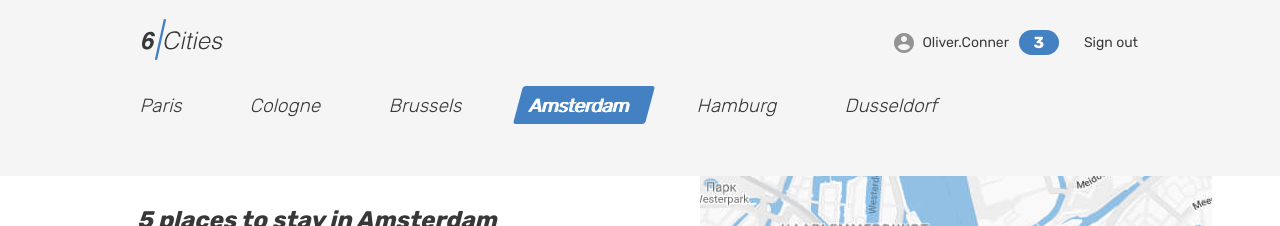
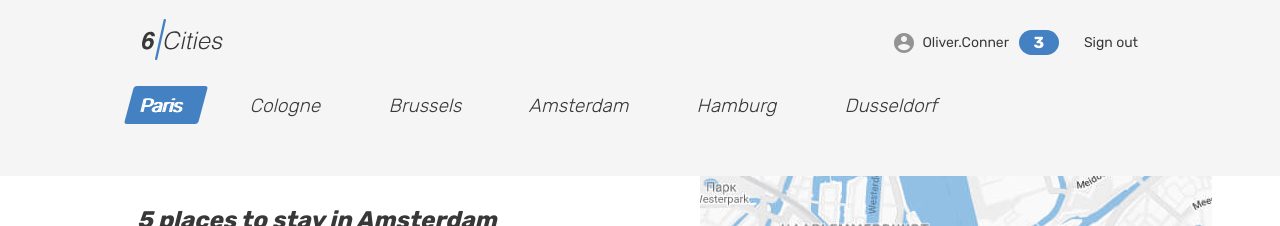
Before and after one commit to TatyanaNem/1919267-six-cities-angular, an Angular app: page / in a window 1280 px wide. Shown: the top 226 px of the page. Built offline with nearby package versions, Linux system fonts and the light colour scheme.

Commit message:
feat: added locations component

```diff
--- /dev/null
+++ b/src/app/features/locations/locations.component.html
@@ -0,0 +1,14 @@
+<div class="tabs">
+  <section class="locations container">
+    <ul class="locations__list tabs__list">
+      @for (city of cities; track city) {
+      <li class="locations__item">
+        <a class="locations__item-link tabs__item" [class.tabs__item--active]="city === selectedCity"
+          (click)="onSelectCity(city)" (keyup.enter)="onSelectCity(city)" tabindex="0">
+          <span>{{city}}</span>
+        </a>
+      </li>
+      }
+    </ul>
+  </section>
+</div>
--- /dev/null
+++ b/src/app/features/locations/locations.component.ts
@@ -0,0 +1,17 @@
+import { Component } from '@angular/core';
+import { Cities } from '../../shared/enums/cities.enum';
+
+@Component({
+  selector: 'app-locations',
+  imports: [],
+  templateUrl: './locations.component.html',
+  styleUrl: './locations.component.css',
+})
+export class LocationsComponent {
+  cities = Object.values(Cities);
+  selectedCity: string = Cities.Paris;
+
+  onSelectCity(city: string) {
+    this.selectedCity = city;
+  }
+}
--- a/src/app/pages/main-page/main-page.component.html
+++ b/src/app/pages/main-page/main-page.component.html
@@ -3,42 +3,7 @@
 
   <main [class.page__main--index-empty]="!offers.length" class="page__main page__main--index">
     <h1 class="visually-hidden">Cities</h1>
-    <div class="tabs">
-      <section class="locations container">
-        <ul class="locations__list tabs__list">
-          <li class="locations__item">
-            <a class="locations__item-link tabs__item" href="#">
-              <span>Paris</span>
-            </a>
-          </li>
-          <li class="locations__item">
-            <a class="locations__item-link tabs__item" href="#">
-              <span>Cologne</span>
-            </a>
-          </li>
-          <li class="locations__item">
-            <a class="locations__item-link tabs__item" href="#">
-              <span>Brussels</span>
-            </a>
-          </li>
-          <li class="locations__item">
-            <a class="locations__item-link tabs__item tabs__item--active">
-              <span>Amsterdam</span>
-            </a>
-          </li>
-          <li class="locations__item">
-            <a class="locations__item-link tabs__item" href="#">
-              <span>Hamburg</span>
-            </a>
-          </li>
-          <li class="locations__item">
-            <a class="locations__item-link tabs__item" href="#">
-              <span>Dusseldorf</span>
-            </a>
-          </li>
-        </ul>
-      </section>
-    </div>
+    <app-locations></app-locations>
     <div class="cities">
       <div [class.cities__places-container--empty]="!offers.length" class="cities__places-container container">
         @if (offers.length) {
--- a/src/app/pages/main-page/main-page.component.ts
+++ b/src/app/pages/main-page/main-page.component.ts
@@ -5,6 +5,7 @@ import { offers } from '../../../mocks/offers';
 import { HeaderComponent } from '../../shared/header/header.component';
 import { MainBlockComponent } from '../../features/main-block/main-block.component';
 import { MainBlockEmptyComponent } from '../../features/main-block-empty/main-block-empty.component';
+import { LocationsComponent } from '../../features/locations/locations.component';
 
 @Component({
   selector: 'app-main-page',
@@ -13,6 +14,7 @@ import { MainBlockEmptyComponent } from '../../features/main-block-empty/main-bl
     HeaderComponent,
     MainBlockComponent,
     MainBlockEmptyComponent,
+    LocationsComponent,
   ],
   templateUrl: './main-page.component.html',
   styleUrl: './main-page.component.css',
--- /dev/null
+++ b/src/app/shared/enums/cities.enum.ts
@@ -0,0 +1,8 @@
+export enum Cities {
+  Paris = 'Paris',
+  Cologne = 'Cologne',
+  Brussels = 'Brussels',
+  Amsterdam = 'Amsterdam',
+  Hamburg = 'Hamburg',
+  Dusseldorf = 'Dusseldorf',
+}
```
Also changed, not shown: src/app/features/locations/locations.component.css (added).
